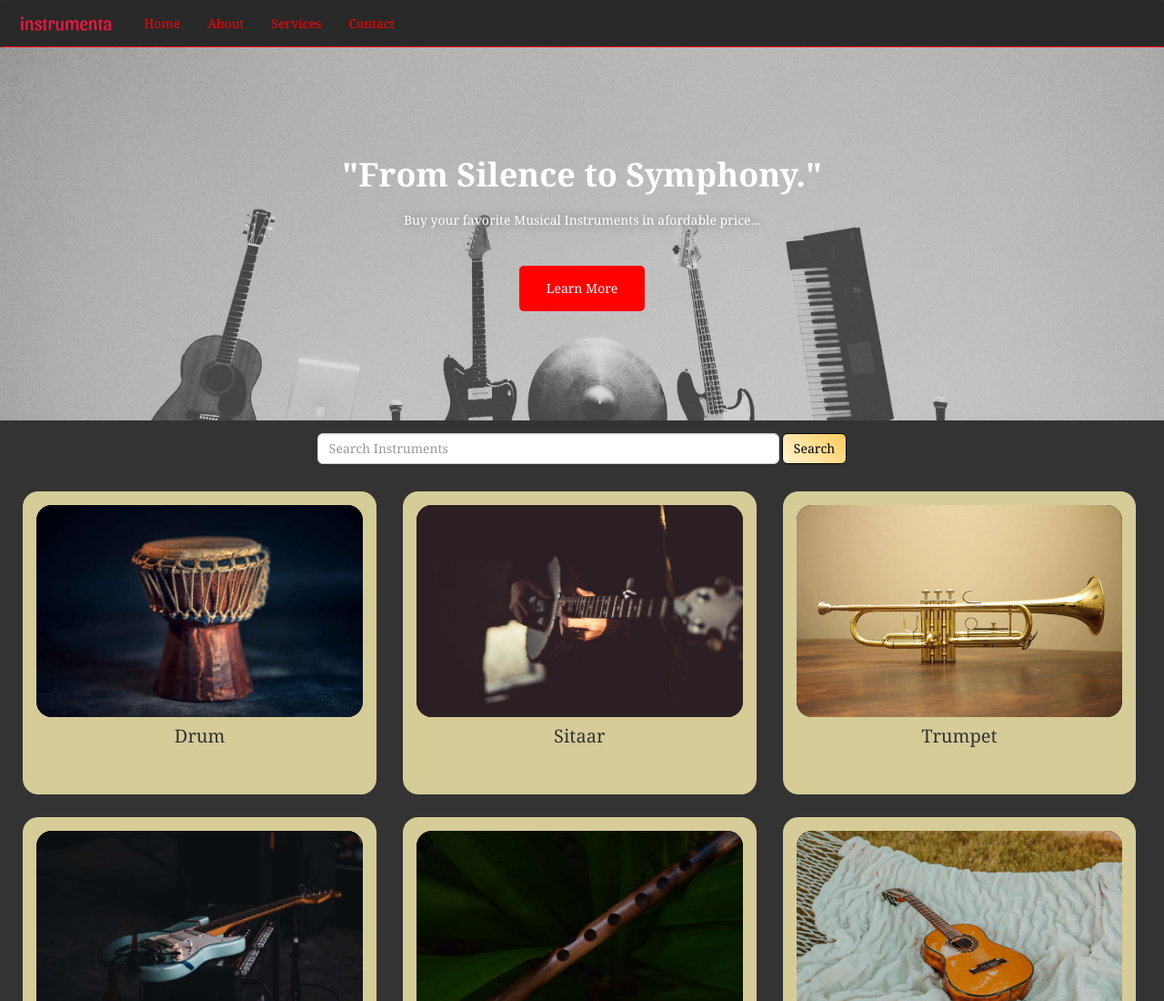
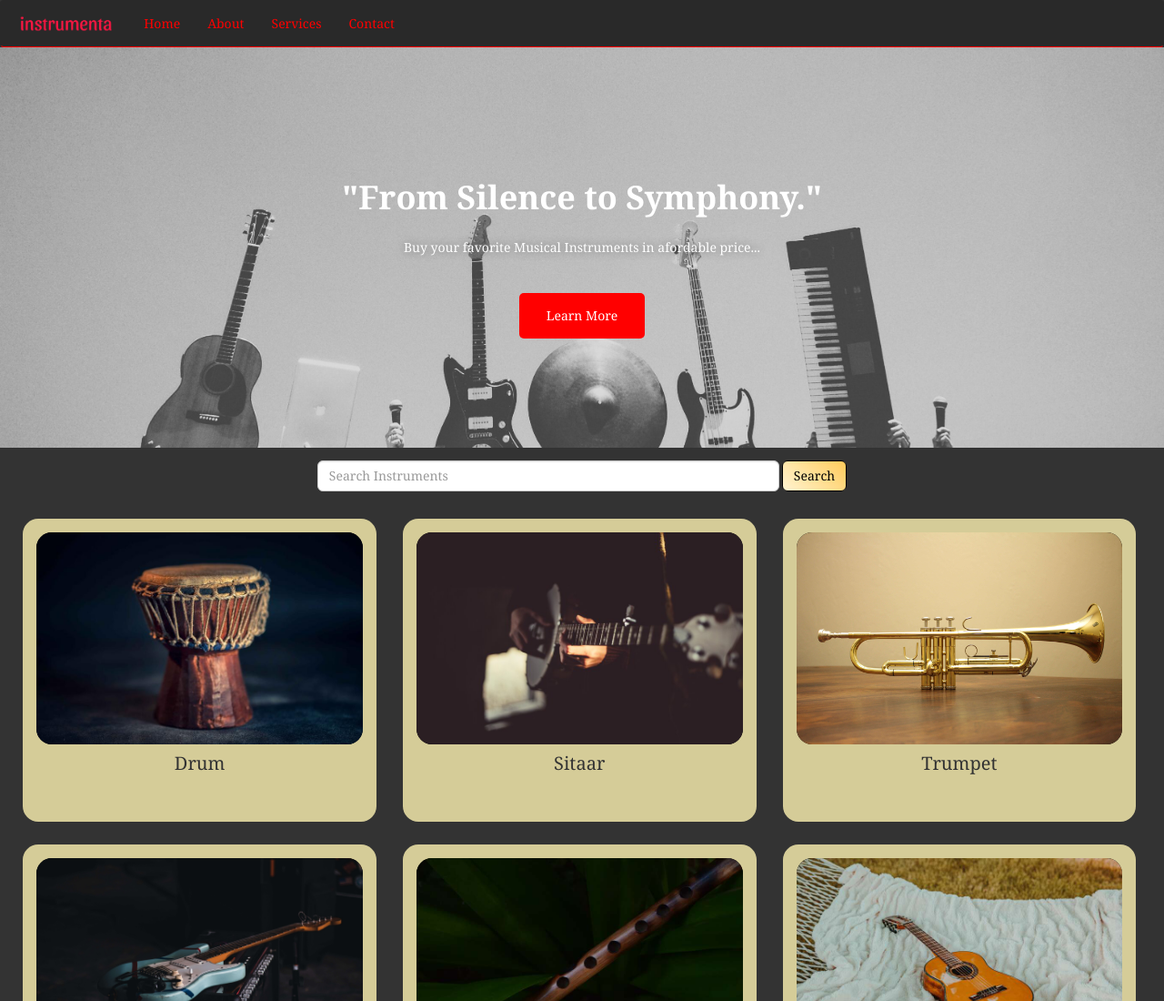
Before and after one commit to RohanNikumbh27/Intrumenta, a plain HTML site: page index.html in a window 1280 px wide. Shown: the top 1100 px of the page at 91% size. Drawn offline with nearby package versions, Linux system fonts and the light colour scheme.

Commit message:
Update styles.css
hero heading h1 and p set to block

```diff
--- a/styles.css
+++ b/styles.css
@@ -28,8 +28,7 @@ nav.navbar {
 
     margin-bottom: 20px;
     color: white;
-    border-radius: 15px;
-    display: inline;
+    display: block;
     text-align: center;
     opacity: 1;
     padding: 5px 15px 5px 15px;
@@ -40,7 +39,7 @@ nav.navbar {
 .hero h1 b {
     text-align: center;
     margin: auto;
-    display: inline-block;
+    display: block;
 }
 
 .hero p {
```
